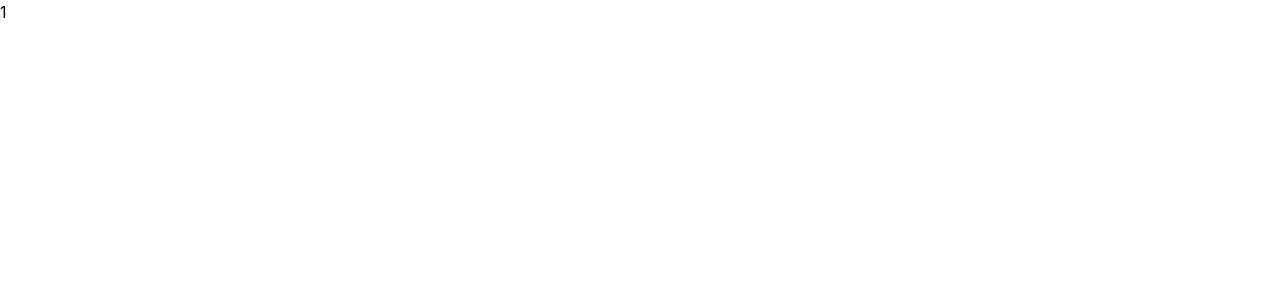
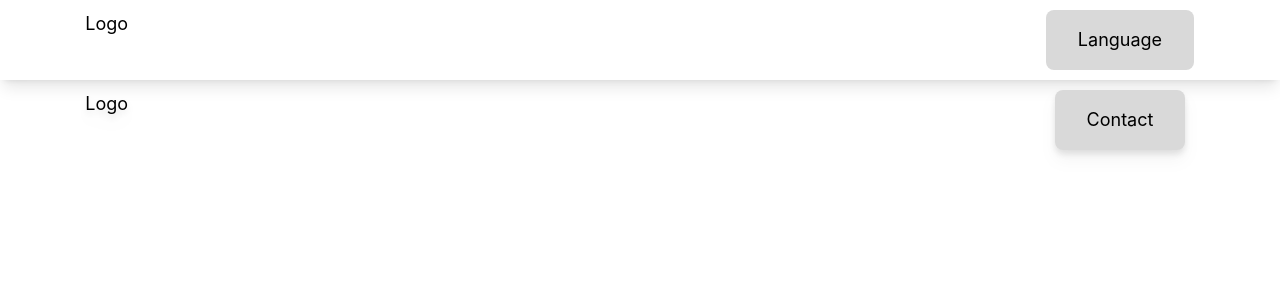
Before and after one commit to mharitsnf/digital-nomads-legalbook, a Next.js app: page /info/1 in a window 1280 px wide. Shown: the top 300 px of the page. Built offline with nearby package versions, Linux system fonts and the light colour scheme.

Commit message:
Data processed but not displayed yet

```diff
--- a/pages/index.js
+++ b/pages/index.js
@@ -75,8 +75,8 @@ export default function Home({ countryOptions }) {
               <label>Stay duration</label>
               <input className='w-full bg-[#13334C] border-2 rounded-md py-[.2rem] px-[.6rem]' onChange={event => setStayDuration(event.target.value)} type="text" />
             </div> */}
-            <div className='flex flex-col justify-center gap-[.5rem]'>
-              <label className='text-white'>Job type</label>
+            <div className='flex flex-col justify-center gap-[.5rem] text-white'>
+              <label className=''>Job type</label>
               <input className='w-[12.5vw] bg-[#13334C] border-2 rounded-md py-[.2rem] px-[.6rem]' onChange={event => setJobType(event.target.value)} type="text" />
             </div>
             <div className='flex flex-col justify-center gap-[.5rem] text-white'>
--- a/pages/info/[nationality].js
+++ b/pages/info/[nationality].js
@@ -2,31 +2,35 @@ import { useRouter } from "next/router"
 import { useEffect } from "react"
 import { relationship } from "../../data/data"
 import * as _ from "lodash"
+import NavBar from "../../components/navbar"
+import Footer from "../../components/footer"
 
-export default function InformationPage({ res }) {
+export default function InformationPage({ relationshipData }) {
     const router = useRouter()
-    const { nationality, destination, stayDuration, jobType } = router.query
+    const { nationality, destination, jobType } = router.query
 
     const records = []
 
     useEffect(() => {
-        console.log(res)
+        console.log(relationshipData)
     }, [])
 
     return (
-        <div className="flex flex-col">
-            <p>{nationality}</p>
-            <p>{destination}</p>
-            <p>{stayDuration}</p>
-            <p>{jobType}</p>
+        <div>
+            <NavBar />
+
+            <Footer />
         </div>
     )
 }
 
-export async function getServerSideProps() {
-    const res = relationship.filter(rel => rel["Country A"] === "Sweden")
+export async function getServerSideProps(context) {
+    const { nationality, destination, jobType } = context.query
+    console.log(nationality, destination, jobType)
+
+    const relationshipData = relationship.find(rel => rel["Country A"] === nationality && rel["Country B"] === destination)
 
     return {
-        props: { res }
+        props: { relationshipData }
     }
 }
```
